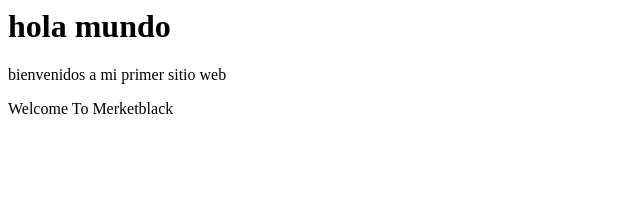
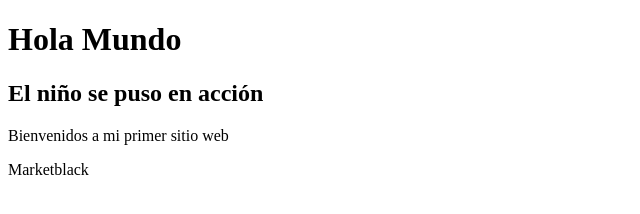
Before and after one commit to Edwin-2003/MiSitioWeb, a plain HTML site: page index.html in a window 1280 px wide. Shown: the whole page, without its empty margins (0-640 px from the left). Drawn offline with Linux system fonts and the light colour scheme.

Commit message:
add charset

```diff
--- a/index.html
+++ b/index.html
@@ -1,10 +1,15 @@
-<html>
-    <head>
-
-    </head>
-    <body>
-        <h1>hola mundo</h1>
-        <p>bienvenidos a mi primer sitio web</p>
-        <p>Welcome To Merketblack</p>
-    </body>
+<!DOCTYPE html>
+<html lang="es">
+<head>
+    <meta charset="UTF-8">
+    <meta http-equiv="X-UA-Compatible" content="IE=edge">
+    <meta name="viewport" content="width=device-width, initial-scale=1.0">
+    <title>Mi Sitio Web</title>
+</head>
+<body>
+    <h1>Hola Mundo</h1>
+    <h2>El niño se puso en acción</h2>
+    <p>Bienvenidos a mi primer sitio web</p>
+    <p>Marketblack</p>
+</body>
 </html>
```
